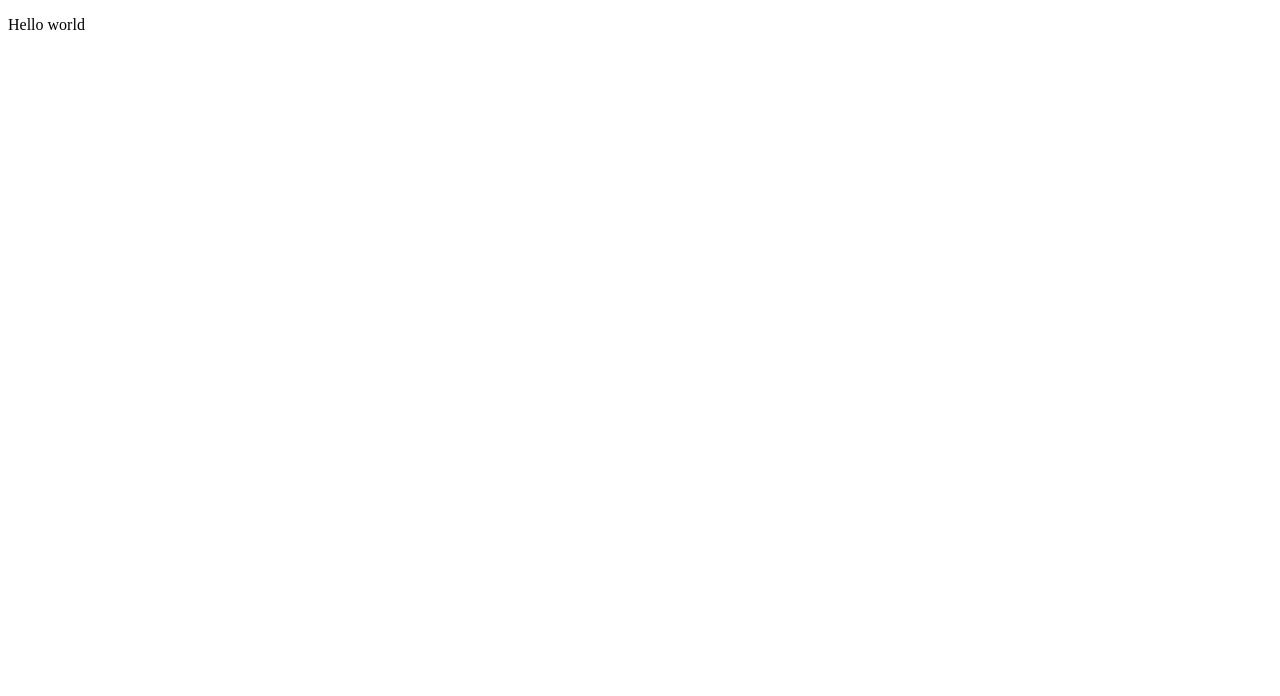
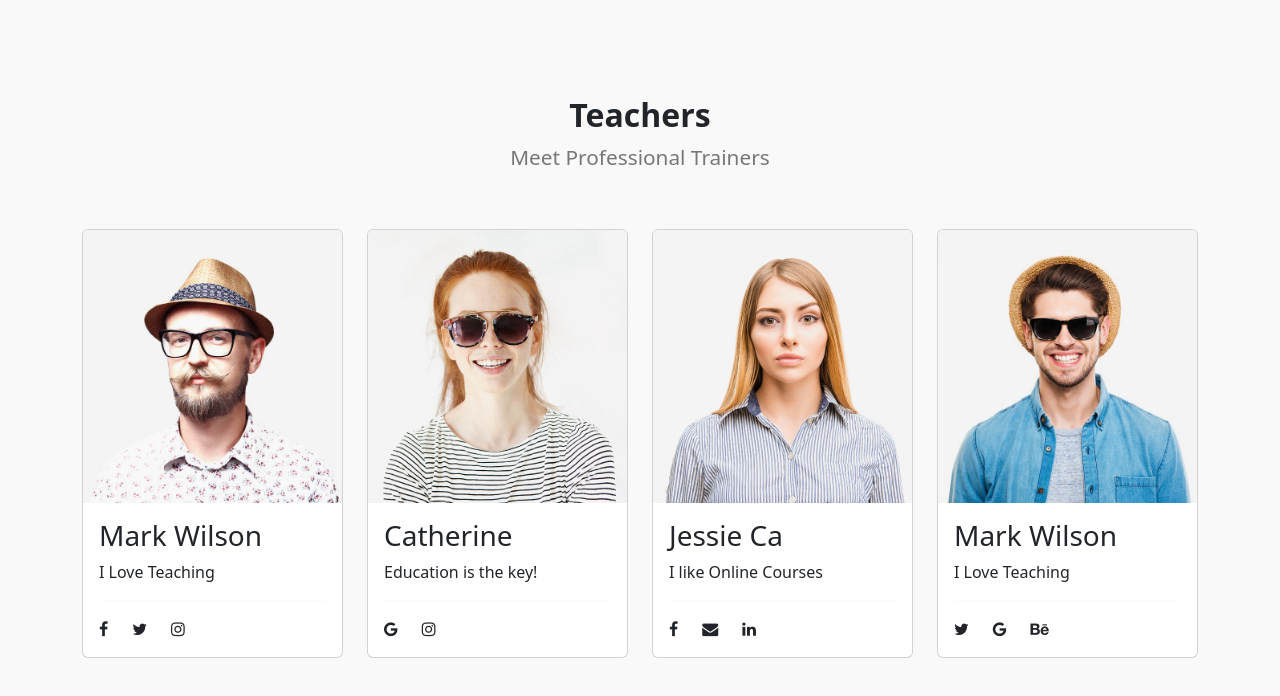
Before and after one commit to seval2016/Templatetemo_group, a plain HTML site: page index.html in a window 1280 px wide. Drawn offline with nearby package versions, Linux system fonts and the light colour scheme.

Commit message:
Teachers

```diff
--- a/index.html
+++ b/index.html
@@ -1,13 +1,134 @@
 <!DOCTYPE html>
 <html lang="en">
+
 <head>
     <meta charset="UTF-8">
     <meta name="viewport" content="width=device-width, initial-scale=1.0">
-    <title>Document</title>
+    <title>Bootstrap Group Çalışması</title>
+
+    <!--Bootstrap-->
+    <link href="https://cdn.jsdelivr.net/npm/bootstrap@5.3.3/dist/css/bootstrap.min.css" rel="stylesheet"
+        integrity="sha384-QWTKZyjpPEjISv5WaRU9OFeRpok6YctnYmDr5pNlyT2bRjXh0JMhjY6hW+ALEwIH" crossorigin="anonymous" />
+
+    <!--Bootstrap - icon-->
+    <link rel="stylesheet" href="https://cdn.jsdelivr.net/npm/bootstrap-icons@1.11.3/font/bootstrap-icons.min.css" />
+
+    <!--font-awesome-->
+    <link rel="stylesheet" href="https://cdnjs.cloudflare.com/ajax/libs/font-awesome/4.7.0/css/font-awesome.min.css">
+
+    <link rel="stylesheet" href="./style.css">
 </head>
+
 <body>
 
-    <p>Hello world</p>
+    <section id="team" class="py-5">
+        <div class="container">
+            <div class="section-title d-flex flex-column">
+                <h2 class="text-center mt-5 fw-bold">Teachers <br><small>Meet Professional Trainers</small></h2>
+            </div>
+
+            <div class="row my-5 d-flex">
+                <div class="col-md-6 col-lg-3 d-flex justify-content-center align-items-center mb-4">
+                    <div class="card p-0">
+                        <img src="img/author-image1.jpg" class="card-img-top" alt="...">
+                        <div class="card-body">
+                            <h3 class="card-title">Mark Wilson</h3>
+                            <p class="card-text">I Love Teaching</p>
+                            <hr>
+                            <ul class="list-group d-flex flex-row gap-4 list-unstyled  social-icon">
+                                <li class="list-item"><i class="fa fa-facebook-f"></i></li>
+                                <li class="list-item"><i class="fa fa-twitter"></i></li>
+                                <li class="list-item"><i class="fa fa-instagram"></i></li>
+                            </ul>
+                        </div>
+                    </div>
+                </div>
+                <div class="col-md-6 col-lg-3 d-flex justify-content-center align-items-center mb-4">
+                    <div class="card p-0">
+                        <img src="img/author-image2.jpg" class="card-img-top" alt="...">
+                        <div class="card-body">
+                            <h3 class="card-title">Catherine</h3>
+                            <p class="card-text">Education is the key!</p>
+                            <hr>
+                            <ul class="list-group d-flex flex-row gap-4 list-unstyled  social-icon">
+                                <li class="list-item"><i class="fa fa-google"></i></li>
+                                <li class="list-item"><i class="fa fa-instagram"></i></li>
+                            </ul>
+                        </div>
+                    </div>
+                </div>
+                <div class="col-md-6 col-lg-3 d-flex justify-content-center align-items-center mb-4">
+                    <div class="card p-0">
+                        <img src="img/author-image3.jpg" class="card-img-top" alt="...">
+                        <div class="card-body">
+                            <h3 class="card-title">Jessie Ca </h3>
+                            <p class="card-text">I like Online Courses</p>
+                            <hr>
+                            <ul class="list-group d-flex flex-row gap-4 list-unstyled social-icon">
+                                <li class="list-item"> <i class="fa fa-facebook-f"></i> </li>
+                                <li class="list-item"><i class="fa fa-envelope"></i>
+                                </li>
+                                <li class="list-item"><i class="fa fa-linkedin"></i></li>
+                            </ul>
+                        </div>
+                    </div>
+                </div>
+                <div class="col-md-6 col-lg-3 d-flex justify-content-center align-items-center mb-4">
+                    <div class="card p-0">
+                        <img src="img/author-image4.jpg" class="card-img-top" alt="...">
+                        <div class="card-body">
+                            <h3 class="card-title">Mark Wilson</h3>
+                            <p class="card-text">I Love Teaching</p>
+                            <hr>
+                            <ul class="list-group d-flex flex-row gap-4 list-unstyled social-icon">
+                                <li class="list-item"><i class="fa fa-twitter"></i></li>
+                                <li class="list-item"><i class="fa fa-google"></i></li>
+                                <li class="list-item"><i class="fa fa-behance"></i></li>
+                            </ul>
+                        </div>
+                    </div>
+                </div>
+            </div>
+        </div>
+    </section>
+
+
+
+
+
+
+
+
+
+
+
+
+
+
+
+
+
+
+
+
+
+
+
+
+
+
+
+
+
+
+
+
+
+    <!--Bootstrap-->
+    <script src="https://cdn.jsdelivr.net/npm/bootstrap@5.3.3/dist/js/bootstrap.bundle.min.js"
+        integrity="sha384-YvpcrYf0tY3lHB60NNkmXc5s9fDVZLESaAA55NDzOxhy9GkcIdslK1eN7N6jIeHz"
+        crossorigin="anonymous"></script>
 
 </body>
+
 </html>
--- a/style.css
+++ b/style.css
@@ -0,0 +1,25 @@
+@import url('https://fonts.googleapis.com/css2?family=Nunito+Sans:ital,opsz,wght@0,6..12,200..1000;1,6..12,200..1000&family=Roboto:ital,wght@0,100;0,300;0,400;0,500;0,700;0,900;1,100;1,300;1,400;1,500;1,700;1,900&display=swap');
+
+hr {
+    color: #f0f0f0;
+}
+
+#team,
+#testimonial {
+    background: #f9f9f9;
+}
+
+#contact-form {
+    background: #3f51b5;
+}
+
+.social-icon {
+    font-size: 16px;
+}
+
+small {
+    font-weight: 300;
+    line-height: 1;
+    color: #777;
+    font-size: 65%;
+}
```
Also changed, not shown: img/author-image1.jpg (added), img/author-image2.jpg (added), img/author-image3.jpg (added), img/author-image4.jpg (added).
